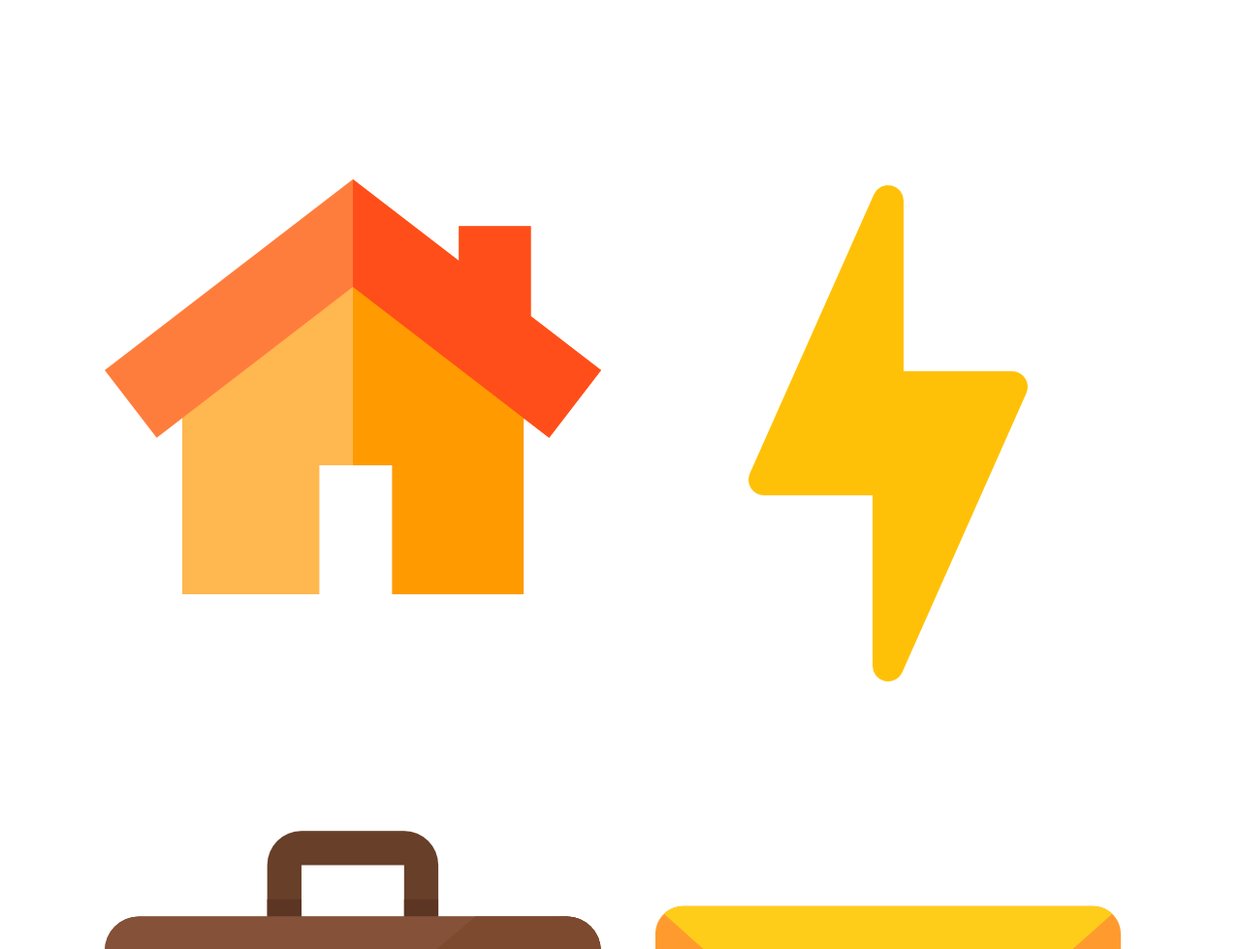
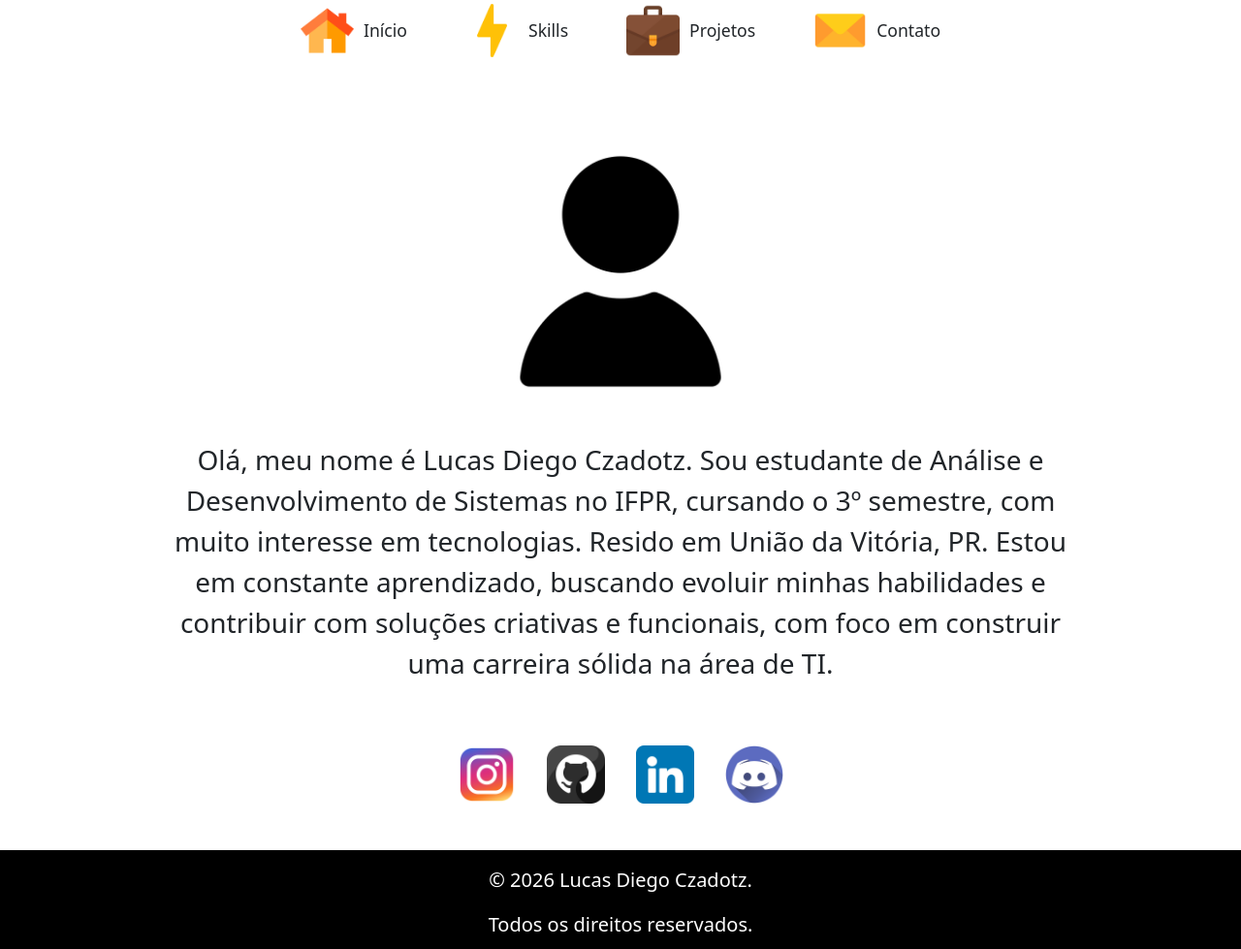
Before and after one commit to LucasCzadotz/APSWEB1_Portifolio, a plain HTML site: page index.html in a window 1280 px wide. Shown: the part 413-1392 px from the top of the page at 97% size. Drawn offline with nearby package versions, Linux system fonts and the light colour scheme.

Commit message:
Refatora layout e configura Sass

```diff
--- a/index.html
+++ b/index.html
@@ -12,41 +12,48 @@
 <body>
     <header>
         <div class="header text-center py-4">
-            <img class="img-fluid" style="width: 70%" src="imgs/logoassinatura.png" alt="Logo ou assinatura do proprietário do portfólio">
+            <img class="logo img-fluid" src="imgs/logoassinatura.png" alt="Logo ou assinatura do proprietário do portfólio">
         </div>
     </header>
 
     <nav>
-        <div class="nav">
-            <div class="inicio pb-4 mb-4">
+        <div class="menu">
+            <div class="menu-item">
                 <a href="index.html">
-                    <img style="width: 100%" src="imgs/home_color.png" alt="Icone home">
+                    <img src="imgs/home_color.png" alt="Ícone Home">
+                    <span>Início</span>
                 </a>
             </div>
-            <div class="skills pb-4 mb-4 pt-4 mt-4">
+
+            <div class="menu-item">
                 <a href="#">
-                    <img style="width: 100%" src="imgs/thunder.png" alt="Icone skills">
+                    <img src="imgs/thunder.png" alt="Ícone Skills">
+                    <span>Skills</span>
                 </a>
             </div>
-            <div class="projetos pb-4 mb-4 pt-4 mt-4">
+
+            <div class="menu-item">
                 <a href="projetos.html">
-                    <img style="width: 100%" src="imgs/briefcase.png" alt="Icone projetos">
+                    <img src="imgs/briefcase.png" alt="Ícone Projetos">
+                    <span>Projetos</span>
                 </a>
             </div>
-            <div class="contato pt-4 mt-4">
+
+            <div class="menu-item">
                 <a href="#">
-                    <img style="width: 100%" src="imgs/email.png" alt="Icone contato">
+                    <img src="imgs/email.png" alt="Ícone Contato">
+                    <span>Contato</span>
                 </a>
             </div>
         </div>
     </nav>
 
     <main>
-        <div class="main">
         <section class="perfil">
             <div class="foto_perfil text-center p-3 pb-4">
-                    <img style="width: 50%;" src="imgs/user.png" alt="Foto do perfil">
+                <img class="foto-perfil" src="imgs/user.png" alt="Foto do perfil">
             </div>
+
             <div class="texto_perfil p-4 fs-3 text-center">
                 <p>
                     Olá, meu nome é Lucas Diego Czadotz.
@@ -60,36 +67,36 @@
         </section>
 
         <section class="redes_sociais row p-2">
-                <div class="insta col-6 p-3 text-end">
+            <div class="col-6 p-3 text-end">
                 <a href="https://www.instagram.com/lucasczadotz?igsh=MWhxMDM4azl2YzVoeg==">
-                        <img style="width: 60%;" src="imgs/instagram.png" alt="Icone Instagram">
+                    <img class="icone-rede" src="imgs/instagram.png" alt="Instagram">
                 </a>
             </div>
-                <div class="github col-6 p-3 text-start">
+
+            <div class="col-6 p-3 text-start">
                 <a href="https://github.com/LucasCzadotz">
-                        <img style="width: 60%;" src="imgs/github.png" alt="Icone Github">
+                    <img class="icone-rede" src="imgs/github.png" alt="GitHub">
                 </a>
             </div>
-                <div class="linkedin col-6 p-3 text-end">
+
+            <div class="col-6 p-3 text-end">
                 <a href="https://www.linkedin.com/in/lucas-diego-czadotz">
-                        <img style="width: 60%;" src="imgs/linkedin.png" alt="Icone Linkedin">
+                    <img class="icone-rede" src="imgs/linkedin.png" alt="LinkedIn">
                 </a>
             </div>
-                <div class="discord col-6 p-3 text-start">
+
+            <div class="col-6 p-3 text-start">
                 <a href="#">
-                        <img style="width: 60%;" src="imgs/discord.png" alt="Icone Discord">
+                    <img class="icone-rede" src="imgs/discord.png" alt="Discord">
                 </a>
             </div>
         </section>
-        </div>
     </main>
 
     <footer>
         <div class="footer bg-black text-white text-center fs-5 p-3 mt-4">
-            <div class="copyright">
             <p>© 2026 Lucas Diego Czadotz.</p>
             <p>Todos os direitos reservados.</p>
-            </div>
         </div>
     </footer>
 
--- /dev/null
+++ b/scss/_variables.scss
@@ -0,0 +1,5 @@
+$cor-fundo: #ffff;
+$cor-texto: #212529;
+$cor-destaque: #0d6efd;
+$cor-hover: #0b5ed7;
+$cor-footer: #000000;
--- /dev/null
+++ b/scss/styles.scss
@@ -0,0 +1,163 @@
+@use "variables" as *;
+
+body {
+    background-color: $cor-fundo;
+    color: $cor-texto;
+}
+
+nav {
+    position: fixed;
+    left: 10px;
+    top: 14%;
+    width: 70px;
+}
+
+.menu {
+    display: flex;
+    flex-direction: column;
+    gap: 30px;
+}
+
+.menu a {
+    text-decoration: none;
+    color: $cor-texto;
+}
+
+.menu a:hover {
+    color: $cor-hover;
+}
+
+.menu a span {
+    display: none;
+}
+
+.menu img {
+    width: 100%;
+}
+
+main {
+    padding-left: 90px;
+}
+
+.logo {
+    width: 70%;
+    margin-top: -13%;
+    margin-left: 10%;
+}
+
+.foto-perfil {
+    width: 50%;
+}
+
+.icone-rede {
+    width: 60%;
+}
+
+.footer {
+    background-color: $cor-footer;
+}
+
+@media (min-width: 768px) {
+    nav {
+        width: 90px;
+        left: 20px;
+    }
+
+    .menu {
+        gap: 40px;
+    }
+
+    main {
+        padding-left: 140px;
+    }
+
+    .logo {
+        width: 50%;
+        margin-top: -8%;
+        margin-left: 0;
+    }
+
+    .foto-perfil {
+        width: 35%;
+    }
+
+    .texto_perfil {
+        max-width: 900px;
+        margin: 0 auto;
+        font-size: 1.5rem;
+    }
+
+    .icone-rede {
+        width: 35%;
+    }
+}
+
+@media (min-width: 992px) {
+    nav {
+        position: static;
+        width: 100%;
+        margin-top: -15px;
+        margin-bottom: 80px;
+    }
+
+    .menu {
+        flex-direction: row;
+        justify-content: center;
+        align-items: center;
+        gap: 60px;
+    }
+
+    .menu-item {
+        width: auto;
+    }
+
+    .menu a {
+        display: flex;
+        align-items: center;
+        gap: 10px;
+    }
+
+    .menu a span {
+        display: inline;
+        font-size: 1.1rem;
+        font-weight: 500;
+    }
+
+    .menu img {
+        width: 55px;
+    }
+
+    main {
+        padding-left: 0;
+    }
+
+    .logo {
+        width: 35%;
+        margin-top: -5%;
+        margin-left: 0;
+    }
+
+    .foto-perfil {
+        width: 20%;
+    }
+
+    .texto_perfil {
+        max-width: 1000px;
+        font-size: 1.8rem;
+    }
+
+    .redes_sociais {
+        justify-content: center;
+        align-items: center;
+    }
+
+    .redes_sociais > div {
+        width: auto;
+        flex: 0 0 auto;
+        text-align: center;
+    }
+
+    .icone-rede {
+        width: 60px;
+    }
+}
```
Also changed, not shown: css/styles.css, 1 other file. Lines whose indentation alone changed are shown as unchanged.
